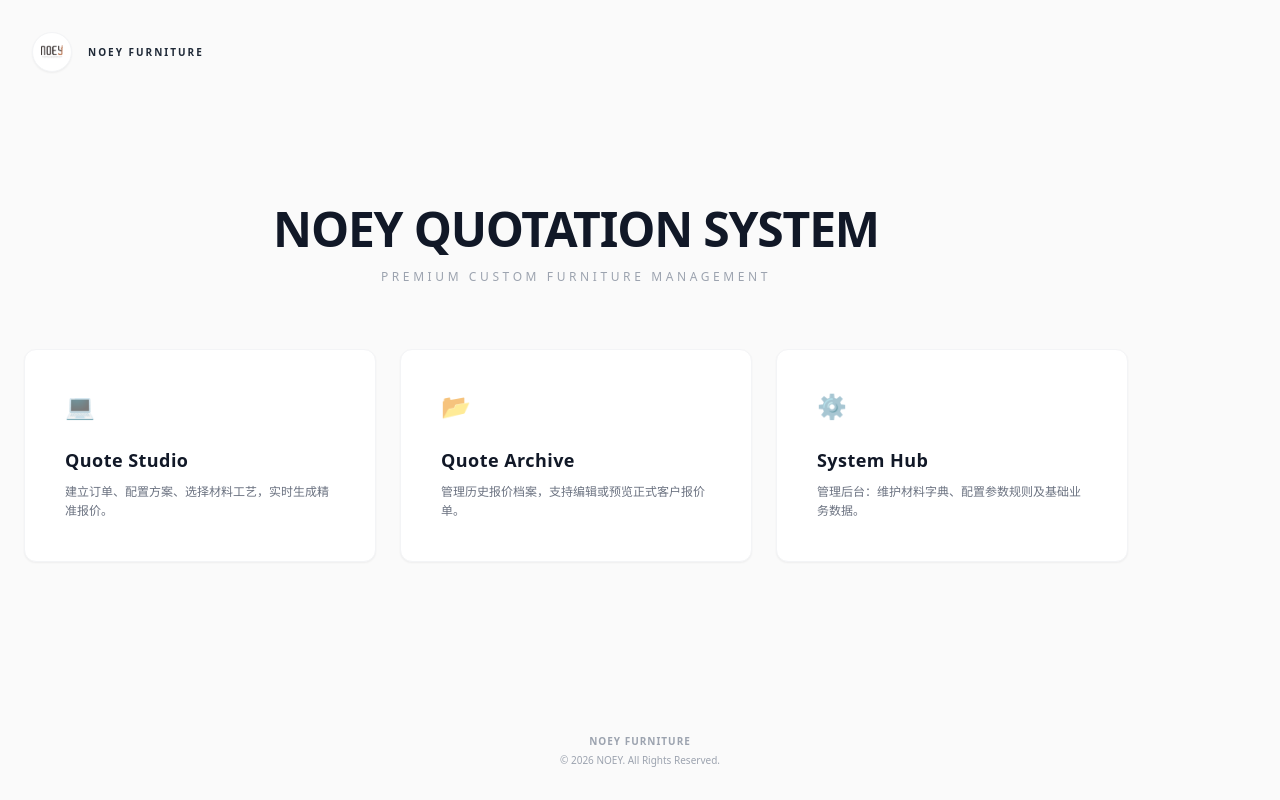
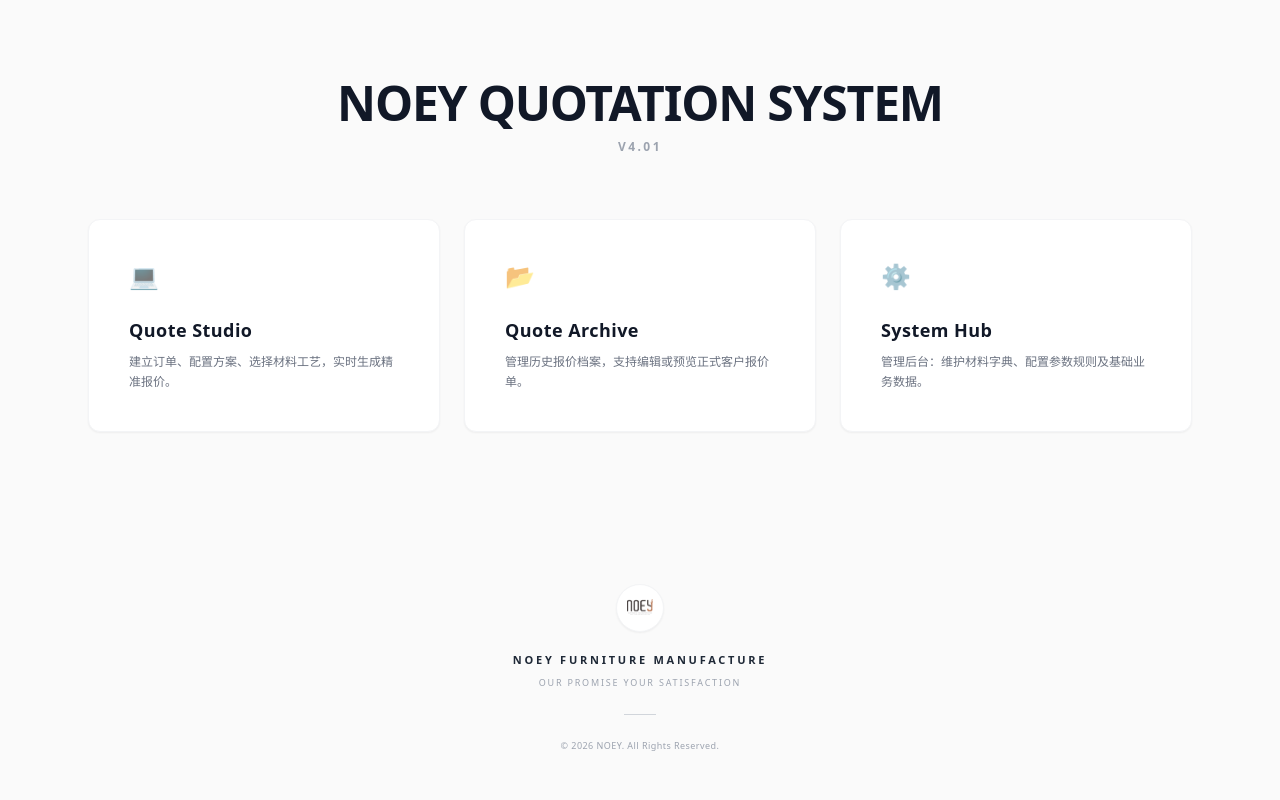
Before and after one commit to chingkinhong-pixel/NOEY-Quotation, a React (Create React App) app: page / in a window 1280 px wide. Built offline with nearby package versions, Linux system fonts and the light colour scheme.

Commit message:
Update App.js

```diff
--- a/src/App.js
+++ b/src/App.js
@@ -1732,28 +1732,21 @@ const renderUpgradeModal = () => {
   if (currentView === 'admin') return renderAdmin();
 
 // ==========================================
-  // 【V4.0 视觉优化】：高端系统主页 (左上角Logo + 极简版式)
+  // 【V4.01 视觉优化】：恢复居中高级商务风主页 (极简底部 Logo 印章)
   // ==========================================
   return (
     <div className="min-h-screen bg-[#FAFAFA] flex flex-col font-sans relative">
 
-      {/* 左上角品牌标识 (克制、专业) */}
-      <div className="absolute top-0 left-0 w-full p-8 flex justify-between items-center z-20">
-        <div className="flex items-center gap-4">
-          <div className="w-10 h-10 rounded-full bg-white shadow-sm border border-gray-100 flex items-center justify-center p-2">
-            <img src="/LOGO英版.png" alt="NOEY" className="w-full h-full object-contain" />
-          </div>
-          <span className="text-[10px] font-bold tracking-[0.2em] text-gray-800 uppercase">NOEY Furniture</span>
+      {/* 核心操作区 (绝对居中) */}
+      <div className="flex-1 flex flex-col items-center justify-center w-full max-w-6xl px-6 z-10 mx-auto mt-[-5vh]">
+
+        {/* 系统标题 */}
+        <div className="text-center mb-16 flex flex-col items-center">
+          <h1 className="text-4xl md:text-5xl font-black text-gray-900 tracking-tight mb-3">NOEY QUOTATION SYSTEM</h1>
+          <p className="text-gray-400 font-bold tracking-[0.2em] text-xs">V4.01</p>
         </div>
-      </div>
-
-      {/* 核心操作区 */}
-      <div className="flex-1 flex flex-col items-center justify-center w-full max-w-6xl px-6 z-10 mt-12">
-        <div className="text-center mb-16">
-          <h1 className="text-4xl md:text-5xl font-black text-gray-900 tracking-tight mb-4">NOEY QUOTATION SYSTEM</h1>
-          <p className="text-gray-400 font-medium tracking-[0.3em] text-xs uppercase">Premium Custom Furniture Management</p>
-        </div>
-
+
+        {/* 三个功能模块 (保持原有逻辑与排版) */}
         <div className="grid grid-cols-1 md:grid-cols-3 gap-6 w-full">
           <button onClick={enterSalesWorkspace} className="bg-white p-10 shadow-sm hover:shadow-xl border border-gray-100 hover:border-gray-300 text-left group transition-all duration-300 rounded-xl">
             <div className="text-2xl mb-6 opacity-70 group-hover:opacity-100 group-hover:-translate-y-1 transition-all">💻</div>
@@ -1775,10 +1768,32 @@ const renderUpgradeModal = () => {
         </div>
       </div>
 
-      {/* 极简商务 Footer */}
-      <div className="w-full text-center pb-8 pt-4">
-        <div className="text-[10px] font-bold text-gray-400 uppercase tracking-[0.1em] mb-1">NOEY Furniture</div>
-        <div className="text-[10px] font-medium text-gray-400">© 2026 NOEY. All Rights Reserved.</div>
+      {/* 极简印章式品牌 Footer */}
+      <div className="w-full text-center pb-12 pt-8 flex flex-col items-center justify-center">
+
+        {/* 圆形 Logo 容器 */}
+        <div className="w-12 h-12 rounded-full bg-white shadow-sm border border-gray-100 flex items-center justify-center p-2.5 mb-5">
+           <img src="/LOGO英版.png" alt="NOEY" className="w-full h-full object-contain opacity-90" />
+        </div>
+
+        {/* 品牌名称 */}
+        <div className="text-[11px] font-black text-gray-800 uppercase tracking-[0.25em] mb-2">
+          NOEY FURNITURE MANUFACTURE
+        </div>
+
+        {/* 品牌理念 */}
+        <div className="text-[9px] font-medium text-gray-400 uppercase tracking-[0.2em] mb-6">
+          OUR PROMISE YOUR SATISFACTION
+        </div>
+
+        {/* 分割线 */}
+        <div className="w-8 border-b border-gray-300 mb-6"></div>
+
+        {/* 版权 */}
+        <div className="text-[9px] font-medium text-gray-400 tracking-wider">
+          © 2026 NOEY. All Rights Reserved.
+        </div>
+
       </div>
 
       {toast.show && <div className="fixed top-8 left-1/2 -translate-x-1/2 bg-gray-900 text-white px-8 py-3 text-sm font-bold shadow-2xl z-50 rounded animate-fade-in-down">{toast.message}</div>}
```
